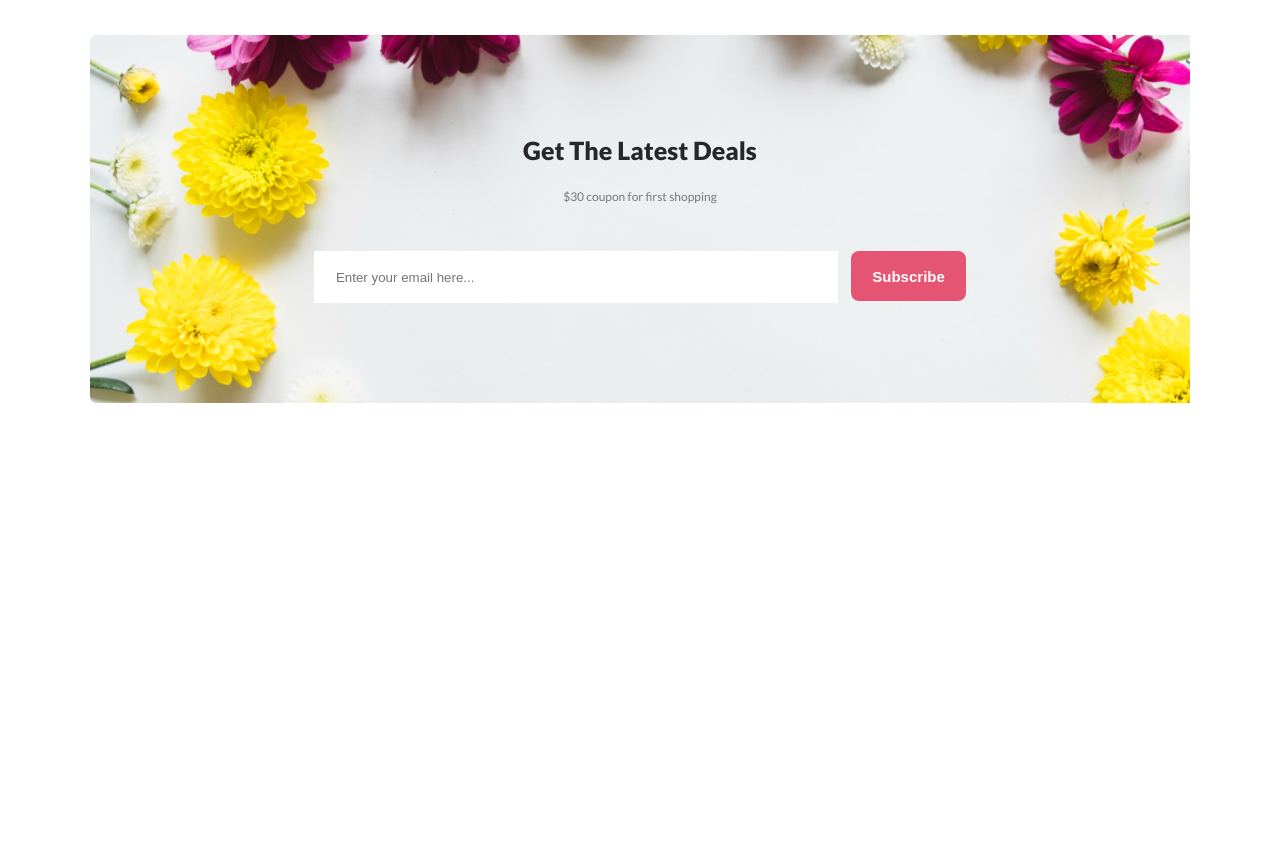
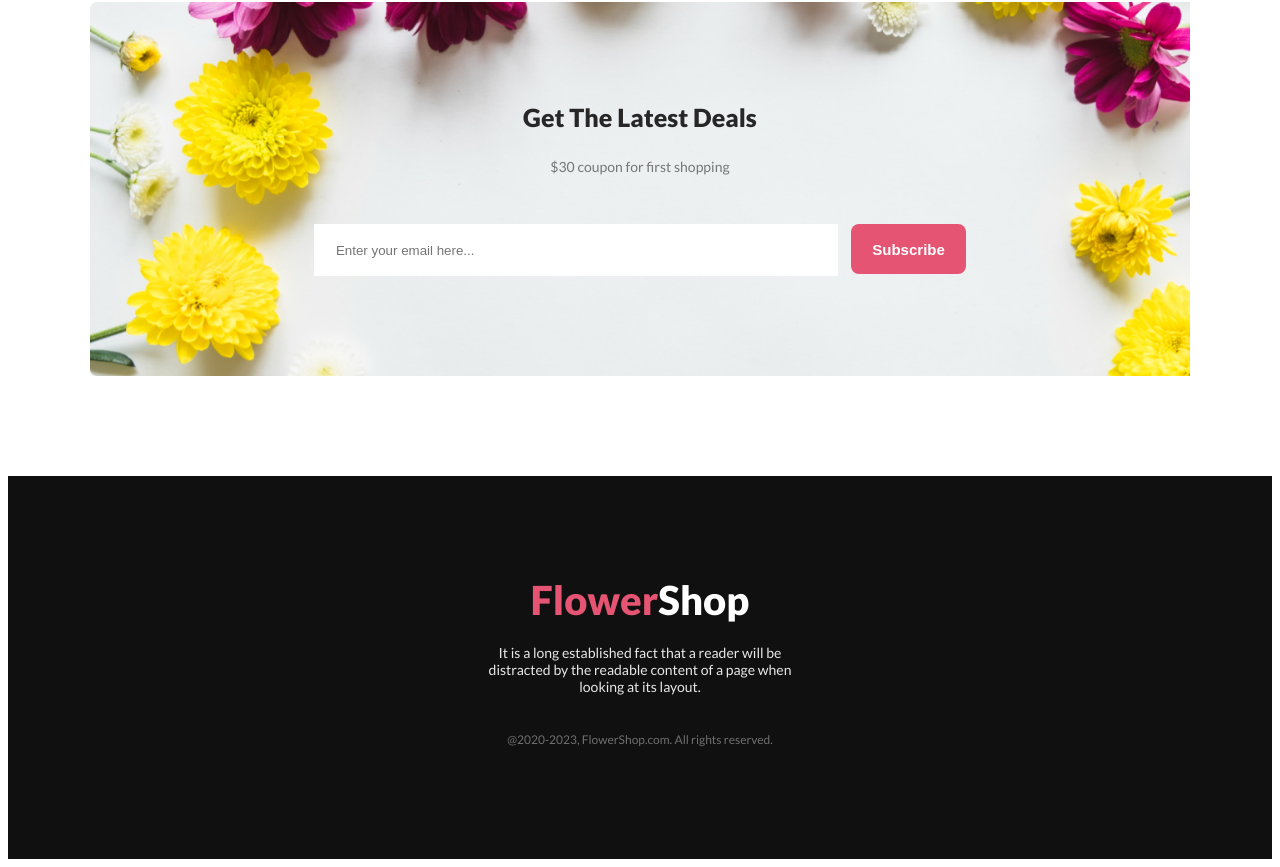
Before and after one commit to Kamrujjaman-Rabin/Flower-Shop-Assignment, a plain HTML site: page index.html in a window 1280 px wide. Shown: the part 1790-2657 px from the top of the page. Before the commit the page ends 2201 px from the top, so only its background shows below. Drawn offline with Linux system fonts and the light colour scheme.

Commit message:
completed the footer section

```diff
--- a/index.html
+++ b/index.html
@@ -57,10 +57,11 @@
             <input type="email" name="" placeholder="Enter your email here..." id="">
             <button class="dl-btn">Subscribe</button>
         </section>
-
     </main>
     <footer>
-
+        <h3 class="ft-ttl">Flower<span class="shop">Shop</span></h3>
+        <p class="ft-p">It is a long established fact that a reader will be distracted by the readable content of a page when looking at its layout.</p>
+        <p class="ft-c">@2020-2023, FlowerShop.com. All rights reserved. </p>
     </footer>
 </body>
 
--- a/styles/shop.css
+++ b/styles/shop.css
@@ -82,7 +82,7 @@ body {
 
 .bnr2-left-p {
     color: rgba(39, 39, 39, 0.60);
-    font-size: 12px;
+    font-size: 14px;
     font-style: normal;
     font-weight: 400;
     width: 420px;
@@ -111,14 +111,16 @@ body {
     font-size: 25px;
     /*same as hot deal */
     font-weight: 800;
+    margin: 0;
 }
 
 #ins-p {
     color: rgba(39, 39, 39, 0.60);
-    font-size: 12px;
+    font-size: 14px;
     /*same as bnr2-p*/
     font-weight: 400;
     padding: 18px 275px 36px 275px;
+    margin: 0;
 }
 
 .ins-img {
@@ -157,7 +159,7 @@ body {
 .dl-p {
     margin: none;
     color: rgba(39, 39, 39, 0.60);
-    font-size: 12px;
+    font-size: 14px;
     font-weight: 400;
     padding-bottom: 35px;
 }
@@ -182,3 +184,45 @@ body {
     border: none;
     margin-left: 10px;
 }
+
+/*footer section style */
+
+footer {
+    background: #111010;
+    text-align: center;
+    align-items: center;
+    margin-top: 100px;
+    padding-top: 100px;
+    padding-bottom: 100px;
+}
+
+.ft-ttl {
+    color: #E55473;
+    font-size: 40px;
+    font-style: normal;
+    font-weight: 800;
+    margin: 0;
+    padding-bottom: 20px;
+}
+
+.shop {
+    color: #FFFFFF;
+}
+
+.ft-p {
+    color: rgba(255, 255, 255, 0.90);
+    font-size: 14px;
+    font-weight: 400;
+    margin: 0;
+    padding: 0px 475px 25px;
+}
+
+.ft-c {
+    color: rgba(255, 255, 255, 0.40);
+    text-align: center;
+    font-family: Lato;
+    font-size: 12px;
+    font-style: normal;
+    font-weight: 400;
+    line-height: normal;
+}
```
